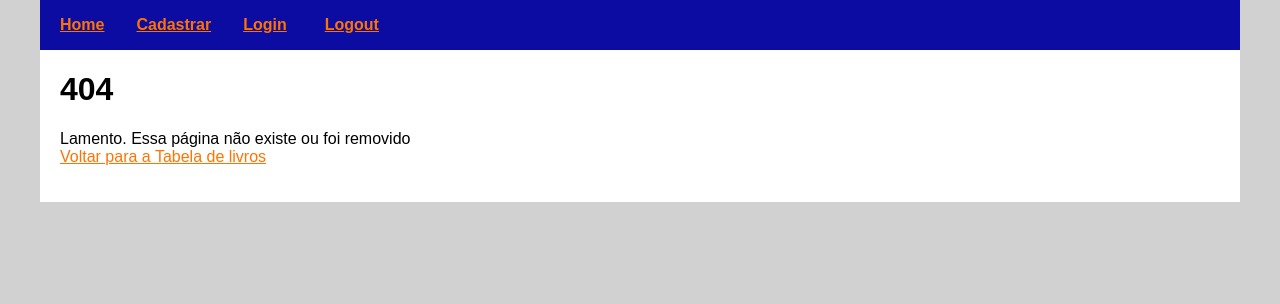
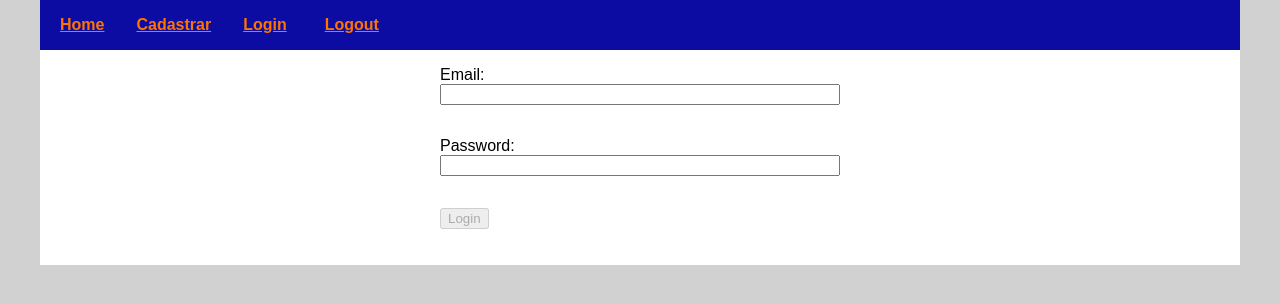
Before and after one commit to moraisalysson/react-crud-maujor, a React (Create React App) app: page /login in a window 1280 px wide. Before the commit this address had no page. Shown: the top 304 px of the page. Built offline with nearby package versions, Linux system fonts and the light colour scheme.

Commit message:
capitulo 11 - criados componentes da tabela apenas para consultas e do login

```diff
--- a/src/App.js
+++ b/src/App.js
@@ -1,14 +1,16 @@
 import { Component, React } from 'react';
 import Header from "./components/Header";
-import TabelaLivros from "./components/TabelaLivros";
+import TabelaLivrosWrapper from "./components/TabelaLivrosWrapper";
 import NotFound from "./components/NotFound";
 import { Route, BrowserRouter as Router, Routes} from 'react-router-dom';
 import CadastrarLivros from './components/CadastrarLivro';
 import EditarLivroWrapper from './components/EditarLivroWrapper';
+import Login from './components/Login';
 
 class App extends Component {
   state = {
     livros: JSON.parse(localStorage.getItem("livros")) || [],
+    isAuthenticated: false,
   }
 
   inserirLivro = livro => {
@@ -52,13 +54,28 @@ class App extends Component {
     }
   };
 
+  componentDidMount() {
+    this.setState({
+      isAuthenticated: false,
+    })
+  }
+
   render() {
     return (
       <Router>
         <div className='App'>
           <Header />
           <Routes>
-            <Route index element={<TabelaLivros livros={this.state.livros} removerLivro={this.removerLivro}/>} />
+            <Route
+              index
+              element={
+                <TabelaLivrosWrapper
+                  isAuthenticated={this.state.isAuthenticated}
+                  livros={this.state.livros}
+                  removerLivro={this.removerLivro}
+                />
+              }
+            />
             <Route path="*" element={<NotFound />} />
             <Route
               path='/cadastrar'
@@ -72,9 +89,15 @@ class App extends Component {
             <Route
               path='/editar/:isbn'
               element={
-                <EditarLivroWrapper editarLivro={this.editarLivro} livros={this.state.livros}
+                <EditarLivroWrapper
+                  editarLivro={this.editarLivro}
+                  livros={this.state.livros}
                 />
               }
+            />
+            <Route
+              path='/login'
+              element={<Login />}
             />
           </Routes>
         </div>
--- /dev/null
+++ b/src/components/Login.js
@@ -0,0 +1,47 @@
+import { Component } from "react";
+import "../login.css";
+
+class Login extends Component {
+    state = {
+        email: "",
+        password: ""
+     };
+
+     handleLogin = (e) => {
+        e.preventDefault();
+        console.log(this.state.email, this.state.password);
+     }
+
+    render() {
+        return (
+            <form className="container" name="login" onSubmit={this.handleLogin}>
+                <p>
+                    <label htmlFor="email">Email:</label>
+                    <input
+                        type="email"
+                        onChange={(e) => this.setState({ email: e.target.value })}
+                    />
+                </p>
+
+                <p>
+                    <label htmlFor="password">Password:</label>
+                    <input
+                        type="password"
+                        onChange={(e) => this.setState({ password: e.target.value })}
+                    />
+                </p>
+
+                <p>
+                    <button
+                        type="submit"
+                        disabled={!this.state.email && !this.state.password}
+                    >Login
+                    </button>
+                </p>
+
+            </form>
+        );
+    }
+}
+
+export default Login;
--- a/src/components/TabelaLivros.js
+++ b/src/components/TabelaLivros.js
@@ -18,7 +18,6 @@ const TabelaLivros = ({ livros, removerLivro }) => {
                         </tr>
                     </thead>
                     <tbody>
-
                         {livros.map(livro =>
                             <tr key={livro.id}>
                                 <td>{livro.isbn}</td>
--- /dev/null
+++ b/src/components/TabelaLivrosWrapper.js
@@ -0,0 +1,10 @@
+import TableHome from './TableHome';
+import TabelaLivros from './TabelaLivros';
+
+const TabelaLivrosWrapper = props => {
+    return props.isAuthenticated ?
+      <TabelaLivros livros={props.livros} removerLivro={props.removerLivro} />
+      : <TableHome livros={props.livros} />;
+  }
+
+  export default TabelaLivrosWrapper;
--- /dev/null
+++ b/src/components/TableHome.js
@@ -0,0 +1,32 @@
+
+
+const TableHome = ({ livros }) => {
+    return (
+        <div className="livros">
+            <h1>Tabela de livros</h1>
+            {livros.length === 0 && <h2>Nenhum livro encontrado!</h2>}
+            {livros.length > 0 && (
+                <table className="tabela">
+                    <thead>
+                        <tr>
+                            <th width="27%">ISBN</th>
+                            <th>Título</th>
+                            <th>Autor</th>
+                        </tr>
+                    </thead>
+                    <tbody>
+                        {livros.map((livro) => (
+                            <tr key={livro.isbn}>
+                                <td>{livro.isbn}</td>
+                                <td>{livro.titulo}</td>
+                                <td>{livro.autor}</td>
+                            </tr>
+                        ))}
+                    </tbody>
+                </table>
+            )}
+        </div>
+    );
+}
+
+export default TableHome;
--- /dev/null
+++ b/src/login.css
@@ -0,0 +1,34 @@
+.container {
+  display: flex;
+  flex-direction: column;
+  align-items: center;
+  padding: 0 10px;
+}
+label {
+  display: block;
+}
+p,
+input {
+  width: 100%;
+}
+.login {
+  width: 100%;
+  font-weight: 700;
+  font-size: 16px;
+  line-height: 1.5;
+  background-color: #0c0ca2;
+  color: #fff;
+  border: none;
+  border-radius: 6px;
+  transition: color 0.15s ease-in-out, background-color 0.15s ease-in-out,
+    border-color 0.15s ease-in-out, box-shadow 0.15s ease-in-out;
+}
+.login:hover {
+  color: #fff;
+  background-color: #0069d9;
+}
+p,
+input,
+.login {
+  max-width: 400px;
+}
```
